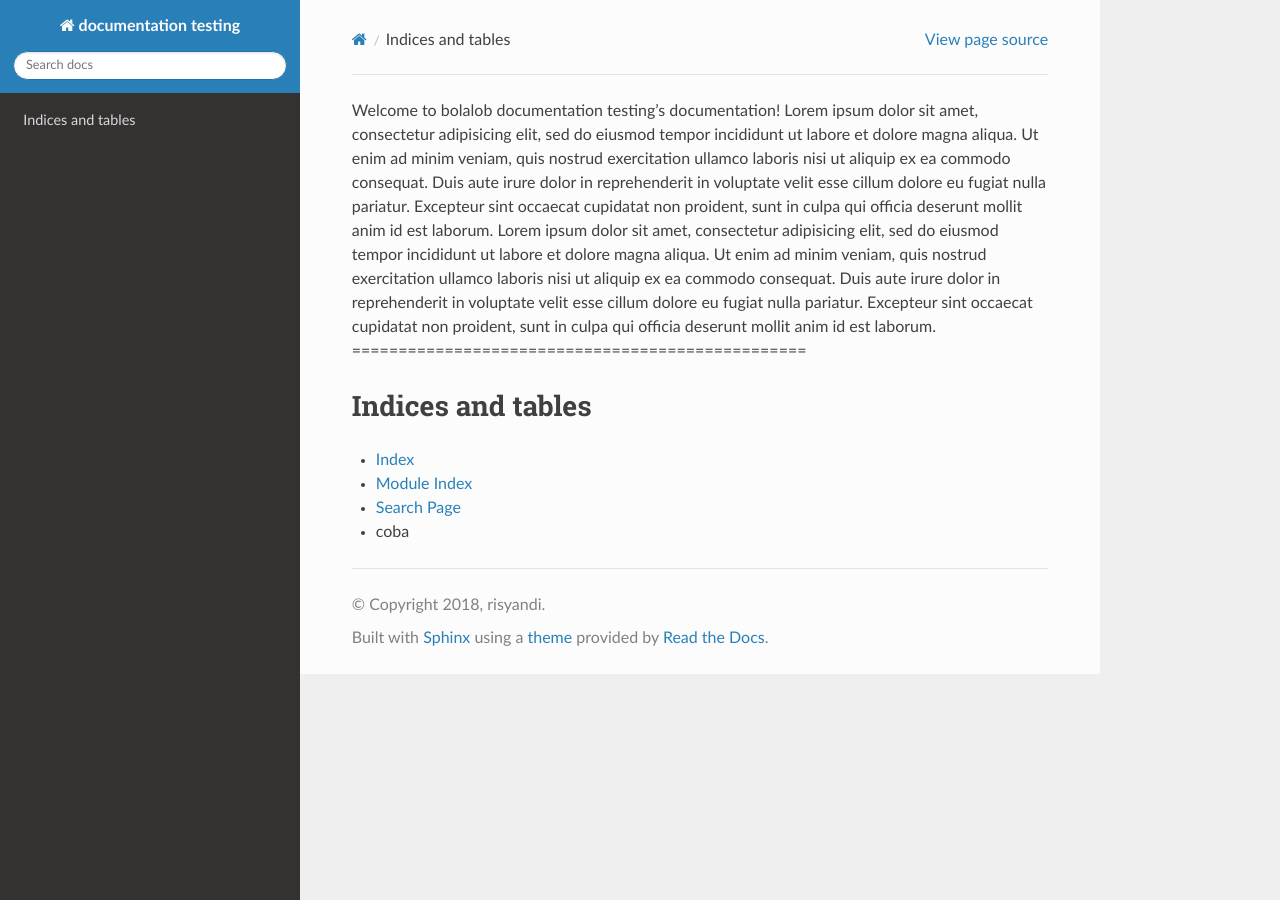
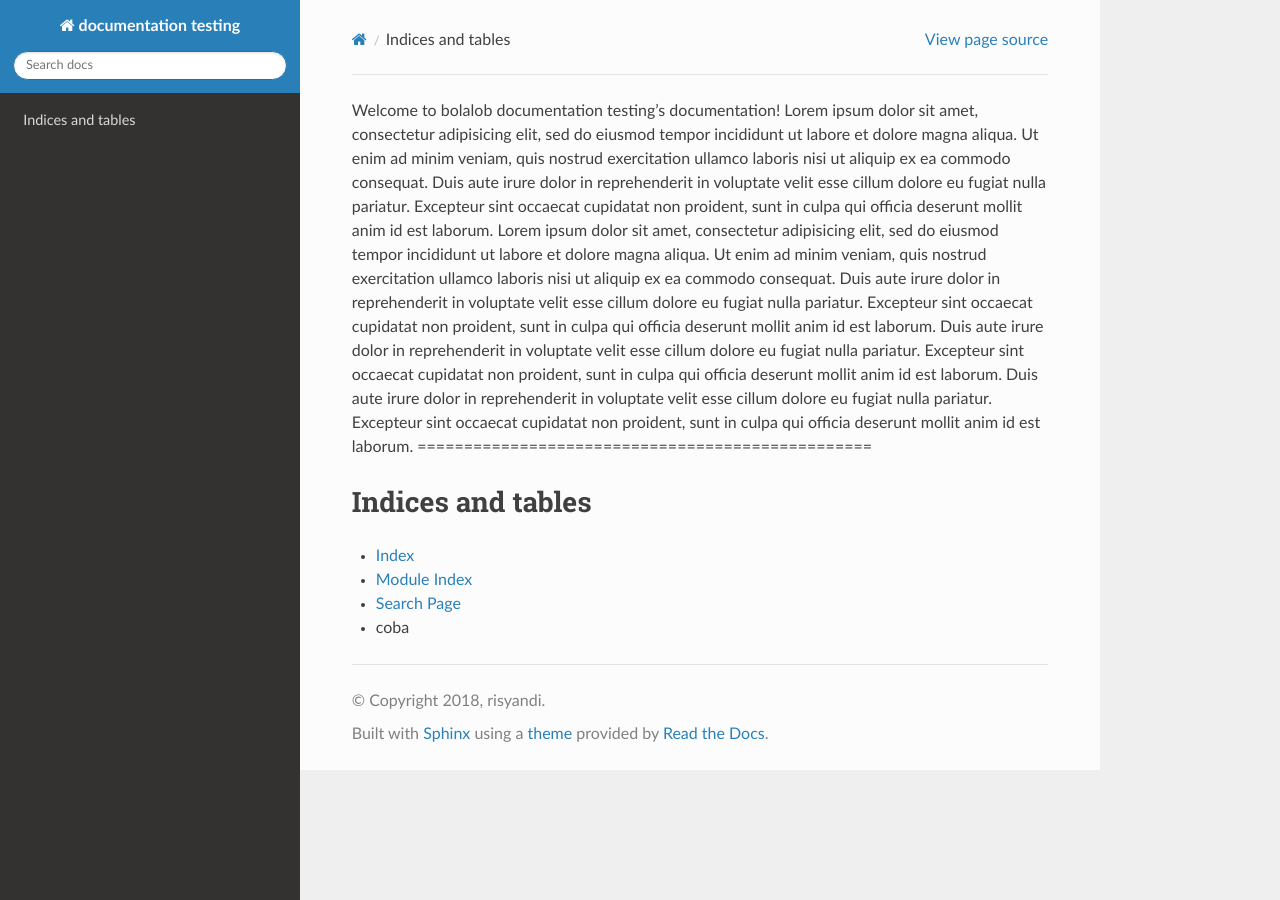
Before and after one commit to risyandi94/sphinx-test, a Sphinx documentation site: the page built from docs/index.rst, in a window 1280 px wide. Built offline with Sphinx 7.4.7 and the Read the Docs theme 2.0.0, drawn with Linux system fonts in a browser that asks for light colours.

Commit message:
test user

```diff
--- a/docs/index.rst
+++ b/docs/index.rst
@@ -16,6 +16,12 @@ quis nostrud exercitation ullamco laboris nisi ut aliquip ex ea commodo
 consequat. Duis aute irure dolor in reprehenderit in voluptate velit esse
 cillum dolore eu fugiat nulla pariatur. Excepteur sint occaecat cupidatat non
 proident, sunt in culpa qui officia deserunt mollit anim id est laborum.
+Duis aute irure dolor in reprehenderit in voluptate velit esse
+cillum dolore eu fugiat nulla pariatur. Excepteur sint occaecat cupidatat non
+proident, sunt in culpa qui officia deserunt mollit anim id est laborum.
+Duis aute irure dolor in reprehenderit in voluptate velit esse
+cillum dolore eu fugiat nulla pariatur. Excepteur sint occaecat cupidatat non
+proident, sunt in culpa qui officia deserunt mollit anim id est laborum.
 =================================================
 
 .. toctree::
```
